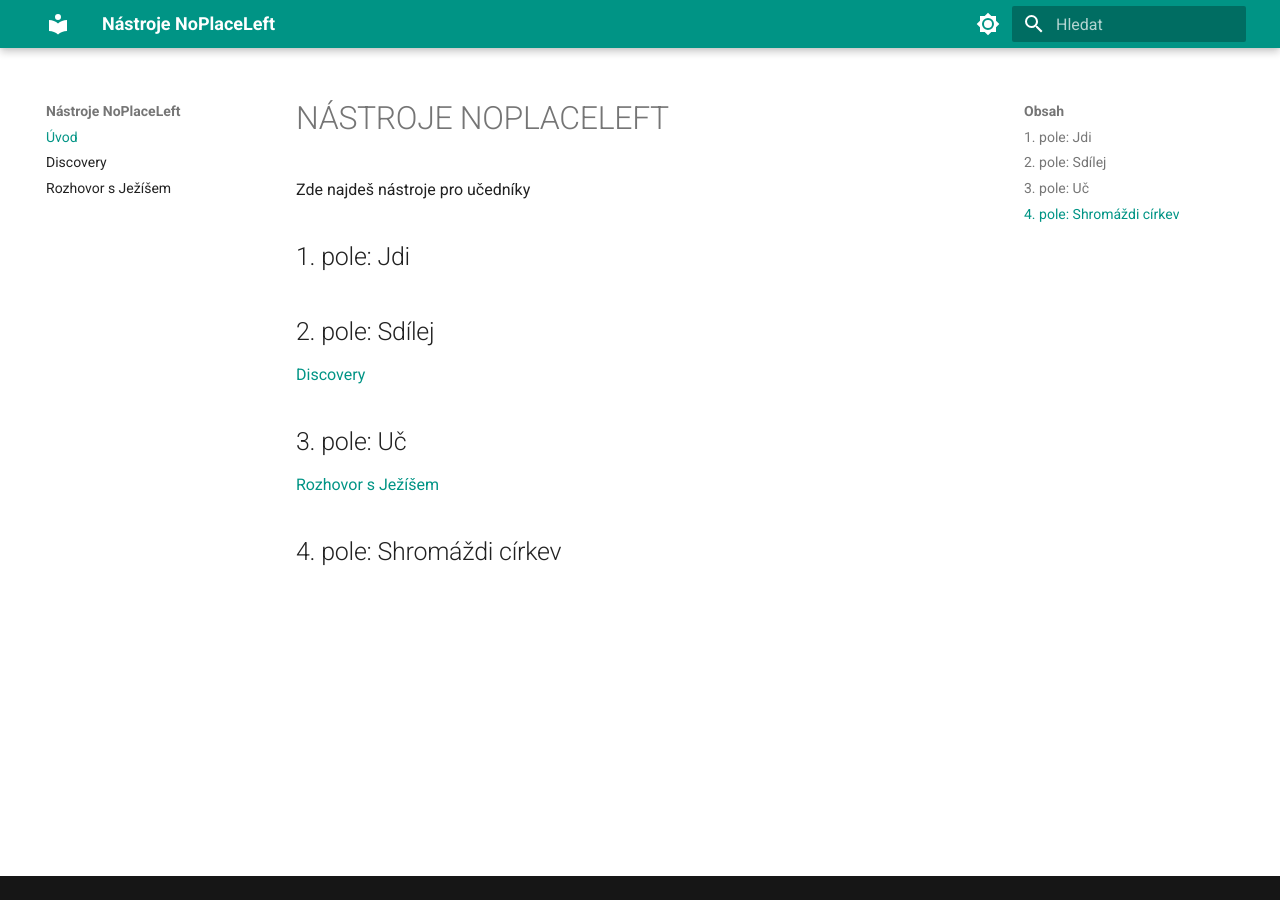
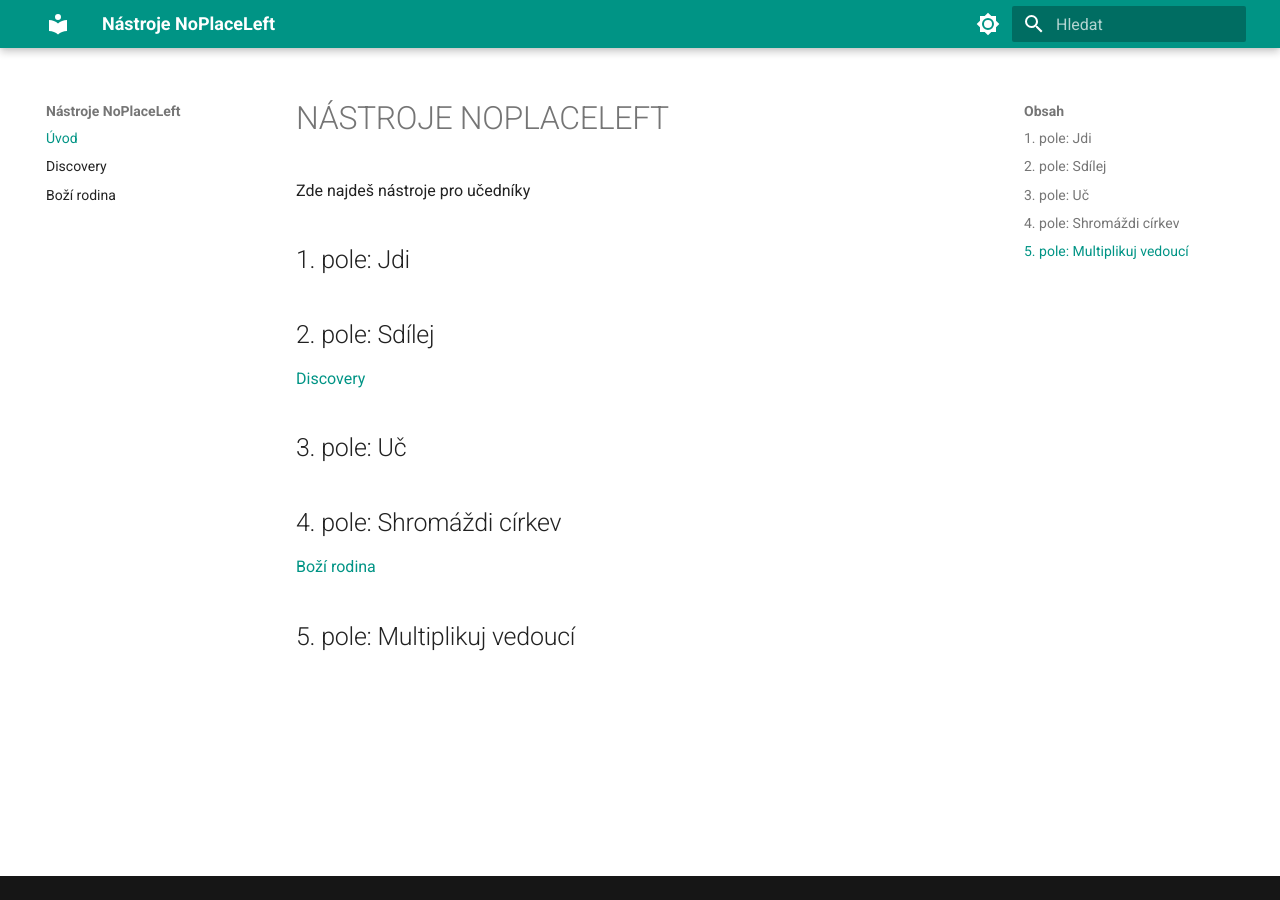
Before and after one commit to dvopalecky/discovery, an MkDocs documentation site: the page built from docs/index.md, in a window 1280 px wide. Built offline with MkDocs 1.6.1 and Material for MkDocs 9.7.7, drawn with Linux system fonts in a browser that asks for light colours.

Commit message:
Add Boží rodina

```diff
--- a/docs/index.md
+++ b/docs/index.md
@@ -5,9 +5,11 @@
 ## 1. pole: Jdi
 
 ## 2. pole: Sdílej
-[Discovery](/discovery)
+[Discovery](./discovery)
 
 ## 3. pole: Uč
-[Rozhovor s Ježíšem](/tema-02)
 
 ## 4. pole: Shromáždi církev
+[Boží rodina](./bozi-rodina)
+
+## 5. pole: Multiplikuj vedoucí
--- a/docs/style.css
+++ b/docs/style.css
@@ -2,8 +2,16 @@
   text-transform: uppercase;
 }
 
+h3 md-tooltip {
+  text-transform: none !important;
+}
+
 p, li {
-  line-height: 1.2;
+  line-height: 1.4;
+}
+
+li {
+  margin-bottom: 0.2em !important;
 }
 
 .nikdy-nevynechej {
--- a/mkdocs.yml
+++ b/mkdocs.yml
@@ -3,7 +3,7 @@
 nav:
   - Úvod: index.md
   - Discovery: discovery.md
-  - Rozhovor s Ježíšem: tema-02.md
+  - Boží rodina: bozi-rodina.md
 
 plugins:
   - search
```
Also changed, not shown: docs/bozi-rodina.md (added, +54 -0 lines), docs/discovery.md (+1 -1 lines), docs/tema-02.md (deleted, +0 -69 lines), 1 other file.
